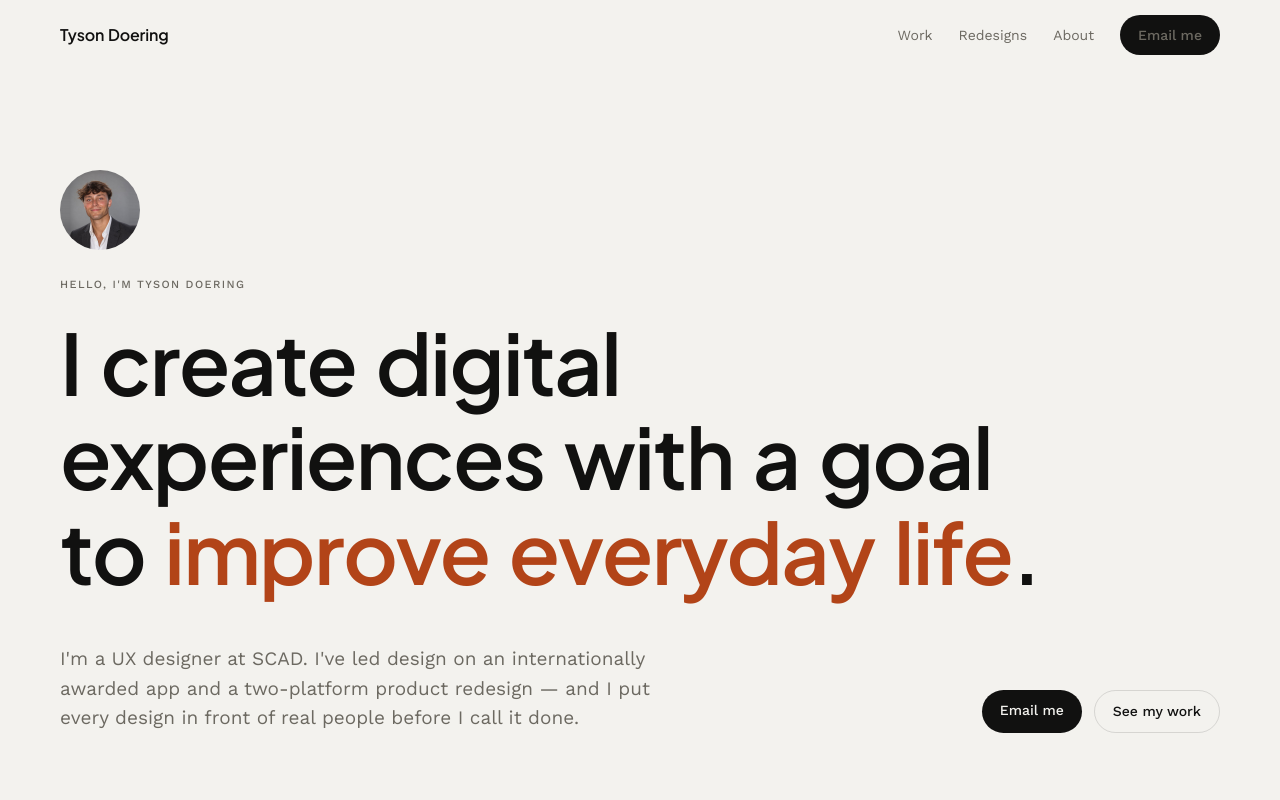
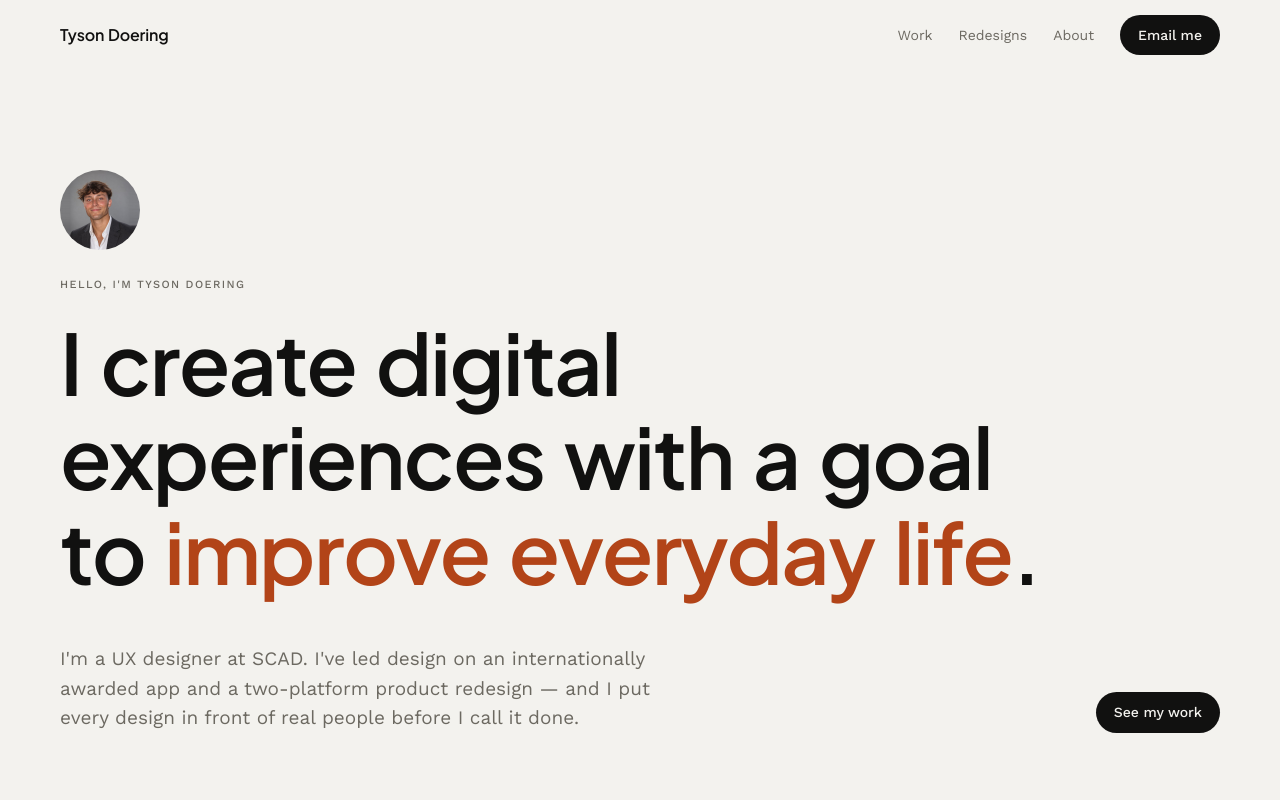
Before and after one commit to tdoe28711-ux/clauderep, a plain HTML site: page index.html in a window 1280 px wide. Shown: the top 800 px of the page. Drawn offline with nearby package versions, Linux system fonts and the light colour scheme.

Commit message:
Drop duplicate hero email button and fix header button text color
Co-Authored-By: Claude Fable 5.2 <noreply@anthropic.com>
Claude-Session: https://claude.ai/code/session_018gQ56oXUg9BHJd7x2b2u6z

```diff
--- a/index.html
+++ b/index.html
@@ -38,6 +38,7 @@ nav.stuck{border-color:var(--line)}
 .nav-in .links{display:flex;align-items:center;gap:26px}
 .nav-in .links a{text-decoration:none;font-size:14px;color:var(--soft)}
 .nav-in .links a:hover{color:var(--ink)}
+.nav-in .links a.btn,.nav-in .links a.btn:hover{color:var(--bg)}
 .btn{background:var(--ink);color:var(--bg);padding:9px 18px;border-radius:999px;font-size:14px;font-weight:500;text-decoration:none;display:inline-block;transition:opacity .25s ease}
 .btn:hover{opacity:.82}
 
@@ -180,8 +181,7 @@ h1,h2,h3,h4,.nav-in .name{word-spacing:.07em}
   <div class="hero-lower">
     <p>I'm a UX designer at SCAD. I've led design on an internationally awarded app and a two-platform product redesign — and I put every design in front of real people before I call it done.</p>
     <div class="ctas">
-      <a class="btn" href="mailto:tdoe28711@gmail.com">Email me</a>
-      <a class="pill-l" href="#work">See my work</a>
+      <a class="btn" href="#work">See my work</a>
     </div>
   </div>
   <div class="strip">
```
